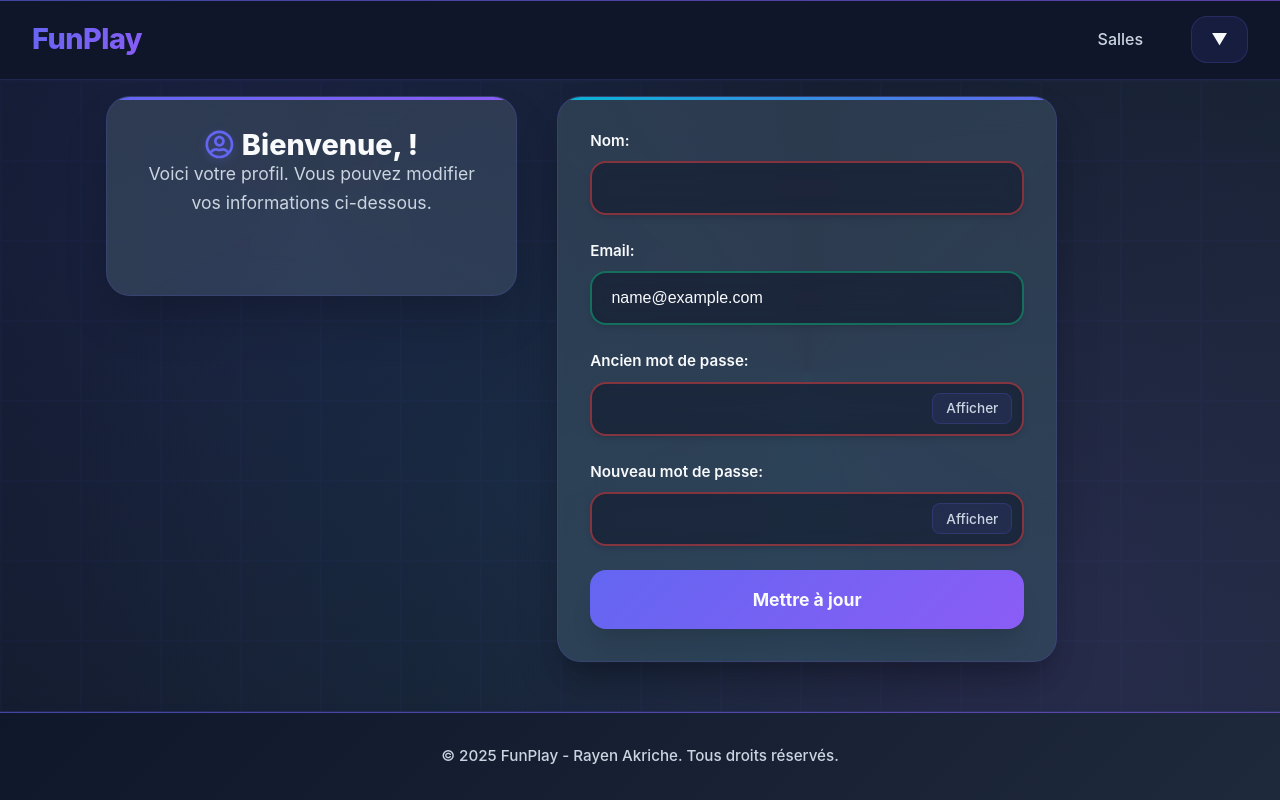
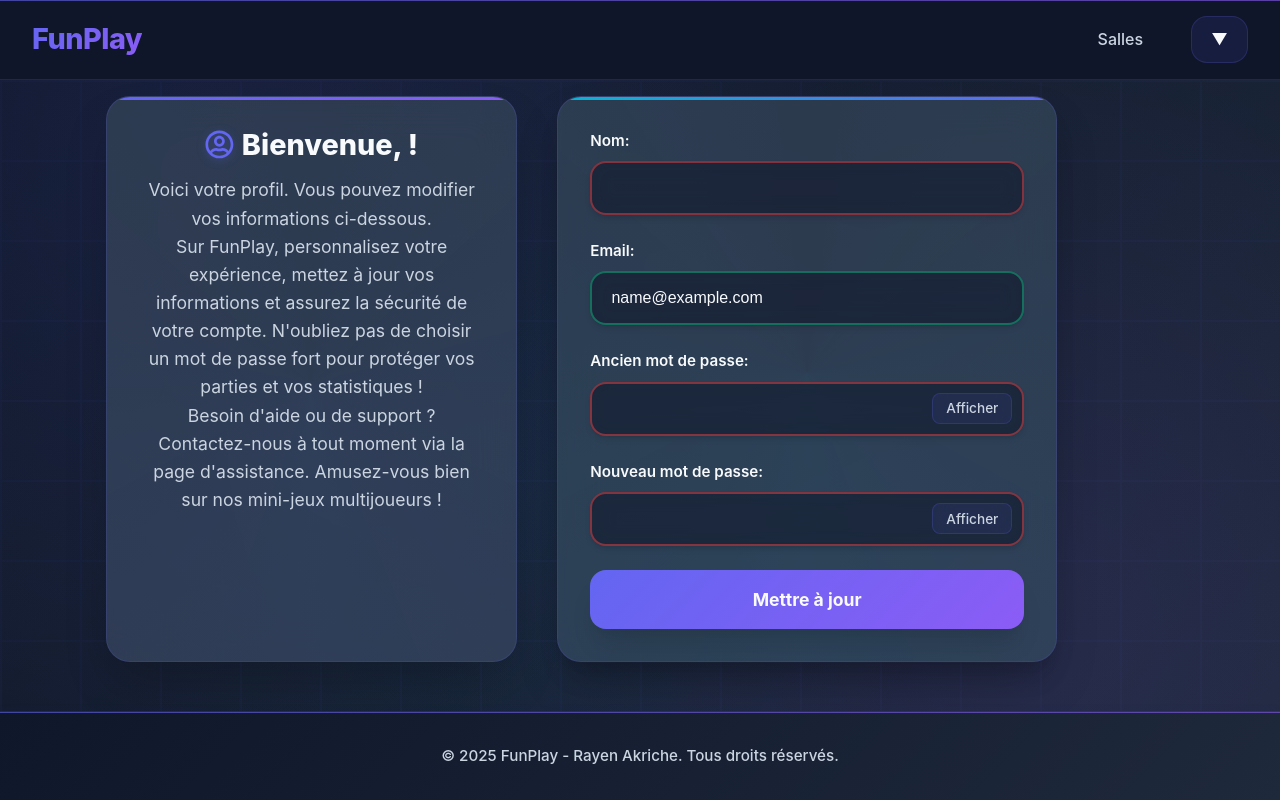
Before and after one commit to RayenAkrich/FunPlay, a React (Vite) app: page /profile in a window 1280 px wide. Built offline with nearby package versions, Linux system fonts and the light colour scheme; sample sign-in values are in the browser's storage.

Commit message:
adding some descriptive text in ProfilePage(hero) for better ux

```diff
--- a/src/pages/ProfilePage.jsx
+++ b/src/pages/ProfilePage.jsx
@@ -54,6 +54,8 @@ const ProfilePage = () => {
             <section className={styles.heroSection}>
             <h1><FaRegUserCircle /> Bienvenue, {user.nickname}!</h1>
             <p>Voici votre profil. Vous pouvez modifier vos informations ci-dessous.</p>
+            <p>Sur FunPlay, personnalisez votre expérience, mettez à jour vos informations et assurez la sécurité de votre compte. N'oubliez pas de choisir un mot de passe fort pour protéger vos parties et vos statistiques !</p>
+            <p>Besoin d'aide ou de support ? Contactez-nous à tout moment via la page d'assistance. Amusez-vous bien sur nos mini-jeux multijoueurs !</p>
             </section>
             <section className={styles.formSection}>
             <form onSubmit={handleSubmit} className={styles.form}>
--- a/src/pages/ProfilePage.module.css
+++ b/src/pages/ProfilePage.module.css
@@ -47,8 +47,7 @@
   width: 100%;
   max-width: 600px;
   min-width: 200px;
-  min-height: 100px;
-  max-height: 200px;
+  height: 100%;
   text-align: center;
   position: relative;
   overflow: hidden;
@@ -88,6 +87,7 @@
   font-size: 1.8rem;
   font-weight: 800;
   display: flex;
+  margin-bottom: 1rem;
   align-items: center;
   justify-content: center;
   gap: 0.5rem;
```
